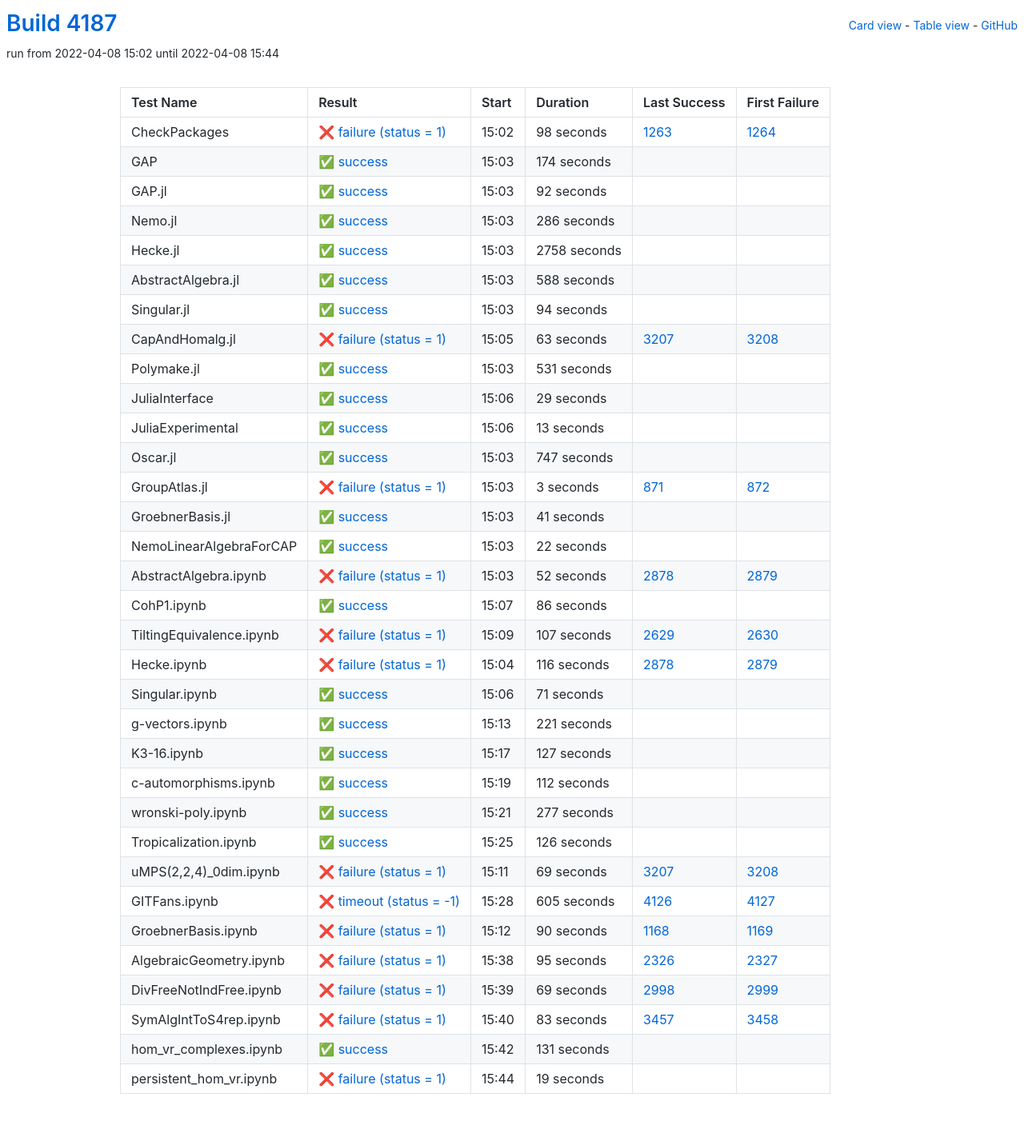
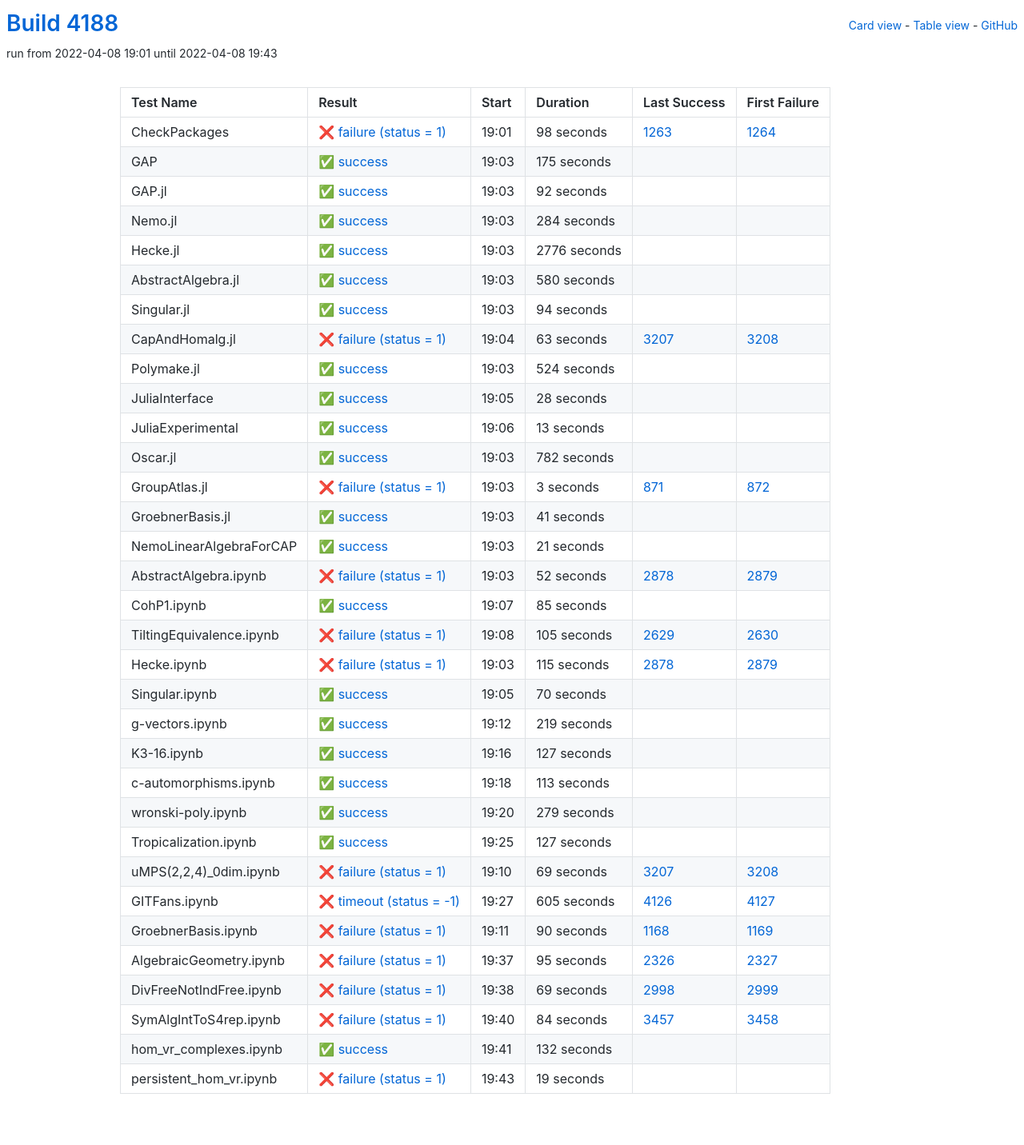
Before and after one commit to oscar-system/oscar-ci-status-stable, a Jekyll site: the page built from table.html, in a window 1280 px wide. Shown: the whole page at 80% size. Built offline with Jekyll 4.4.1, drawn with Linux system fonts in a browser that asks for light colours.

Commit message:
Build #4188

```diff
--- a/_data/ci.yml
+++ b/_data/ci.yml
@@ -1,6 +1,6 @@
 ---
-build: 4187
-build_url: https://oscarci.mathematik.uni-kl.de/job/oscar-stable/4187/
+build: 4188
+build_url: https://oscarci.mathematik.uni-kl.de/job/oscar-stable/4188/
 job: oscar-stable
 organization: oscar-system
 repo: oscar-ci-status-stable
@@ -8,8 +8,8 @@ repourl: https://github.com/oscar-system/oscar-ci-status-stable
 tests:
 - name: CheckPackages
   id: checkpackages
-  log: https://oscarci.mathematik.uni-kl.de/job/oscar-stable/4187/artifact/logs/build-4187/CheckPackages.log
-  start: 2022-04-08 15:02
+  log: https://oscarci.mathematik.uni-kl.de/job/oscar-stable/4188/artifact/logs/build-4188/CheckPackages.log
+  start: 2022-04-08 19:01
   success: false
   exitcode: 1
   status: failure
@@ -20,20 +20,20 @@ tests:
   first_failure_url: https://oscarci.mathematik.uni-kl.de/job/oscar-stable/1264/
 - name: GAP
   id: gap
-  log: https://oscarci.mathematik.uni-kl.de/job/oscar-stable/4187/artifact/logs/build-4187/GAP.log
-  start: 2022-04-08 15:03
+  log: https://oscarci.mathematik.uni-kl.de/job/oscar-stable/4188/artifact/logs/build-4188/GAP.log
+  start: 2022-04-08 19:03
   success: true
   exitcode: 0
   status: success
-  duration: 174
+  duration: 175
   last_success: false
   last_success_url:
   first_failure: false
   first_failure_url:
 - name: GAP.jl
   id: gap-jl
-  log: https://oscarci.mathematik.uni-kl.de/job/oscar-stable/4187/artifact/logs/build-4187/GAP.jl.log
-  start: 2022-04-08 15:03
+  log: https://oscarci.mathematik.uni-kl.de/job/oscar-stable/4188/artifact/logs/build-4188/GAP.jl.log
+  start: 2022-04-08 19:03
   success: true
   exitcode: 0
   status: success
@@ -44,44 +44,44 @@ tests:
   first_failure_url:
 - name: Nemo.jl
   id: nemo-jl
-  log: https://oscarci.mathematik.uni-kl.de/job/oscar-stable/4187/artifact/logs/build-4187/Nemo.jl.log
-  start: 2022-04-08 15:03
+  log: https://oscarci.mathematik.uni-kl.de/job/oscar-stable/4188/artifact/logs/build-4188/Nemo.jl.log
+  start: 2022-04-08 19:03
   success: true
   exitcode: 0
   status: success
-  duration: 286
+  duration: 284
   last_success: false
   last_success_url:
   first_failure: false
   first_failure_url:
 - name: Hecke.jl
   id: hecke-jl
-  log: https://oscarci.mathematik.uni-kl.de/job/oscar-stable/4187/artifact/logs/build-4187/Hecke.jl.log
-  start: 2022-04-08 15:03
+  log: https://oscarci.mathematik.uni-kl.de/job/oscar-stable/4188/artifact/logs/build-4188/Hecke.jl.log
+  start: 2022-04-08 19:03
   success: true
   exitcode: 0
   status: success
-  duration: 2758
+  duration: 2776
   last_success: false
   last_success_url:
   first_failure: false
   first_failure_url:
 - name: AbstractAlgebra.jl
   id: abstractalgebra-jl
-  log: https://oscarci.mathematik.uni-kl.de/job/oscar-stable/4187/artifact/logs/build-4187/AbstractAlgebra.jl.log
-  start: 2022-04-08 15:03
+  log: https://oscarci.mathematik.uni-kl.de/job/oscar-stable/4188/artifact/logs/build-4188/AbstractAlgebra.jl.log
+  start: 2022-04-08 19:03
   success: true
   exitcode: 0
   status: success
-  duration: 588
+  duration: 580
   last_success: false
   last_success_url:
   first_failure: false
   first_failure_url:
 - name: Singular.jl
   id: singular-jl
-  log: https://oscarci.mathematik.uni-kl.de/job/oscar-stable/4187/artifact/logs/build-4187/Singular.jl.log
-  start: 2022-04-08 15:03
+  log: https://oscarci.mathematik.uni-kl.de/job/oscar-stable/4188/artifact/logs/build-4188/Singular.jl.log
+  start: 2022-04-08 19:03
   success: true
   exitcode: 0
   status: success
@@ -92,8 +92,8 @@ tests:
   first_failure_url:
 - name: CapAndHomalg.jl
   id: capandhomalg-jl
-  log: https://oscarci.mathematik.uni-kl.de/job/oscar-stable/4187/artifact/logs/build-4187/CapAndHomalg.jl.log
-  start: 2022-04-08 15:05
+  log: https://oscarci.mathematik.uni-kl.de/job/oscar-stable/4188/artifact/logs/build-4188/CapAndHomalg.jl.log
+  start: 2022-04-08 19:04
   success: false
   exitcode: 1
   status: failure
@@ -104,32 +104,32 @@ tests:
   first_failure_url: https://oscarci.mathematik.uni-kl.de/job/oscar-stable/3208/
 - name: Polymake.jl
   id: polymake-jl
-  log: https://oscarci.mathematik.uni-kl.de/job/oscar-stable/4187/artifact/logs/build-4187/Polymake.jl.log
-  start: 2022-04-08 15:03
+  log: https://oscarci.mathematik.uni-kl.de/job/oscar-stable/4188/artifact/logs/build-4188/Polymake.jl.log
+  start: 2022-04-08 19:03
   success: true
   exitcode: 0
   status: success
-  duration: 531
+  duration: 524
   last_success: false
   last_success_url:
   first_failure: false
   first_failure_url:
 - name: JuliaInterface
   id: juliainterface
-  log: https://oscarci.mathematik.uni-kl.de/job/oscar-stable/4187/artifact/logs/build-4187/JuliaInterface.log
-  start: 2022-04-08 15:06
+  log: https://oscarci.mathematik.uni-kl.de/job/oscar-stable/4188/artifact/logs/build-4188/JuliaInterface.log
+  start: 2022-04-08 19:05
   success: true
   exitcode: 0
   status: success
-  duration: 29
+  duration: 28
   last_success: false
   last_success_url:
   first_failure: false
   first_failure_url:
 - name: JuliaExperimental
   id: juliaexperimental
-  log: https://oscarci.mathematik.uni-kl.de/job/oscar-stable/4187/artifact/logs/build-4187/JuliaExperimental.log
-  start: 2022-04-08 15:06
+  log: https://oscarci.mathematik.uni-kl.de/job/oscar-stable/4188/artifact/logs/build-4188/JuliaExperimental.log
+  start: 2022-04-08 19:06
   success: true
   exitcode: 0
   status: success
@@ -140,20 +140,20 @@ tests:
   first_failure_url:
 - name: Oscar.jl
   id: oscar-jl
-  log: https://oscarci.mathematik.uni-kl.de/job/oscar-stable/4187/artifact/logs/build-4187/Oscar.jl.log
-  start: 2022-04-08 15:03
+  log: https://oscarci.mathematik.uni-kl.de/job/oscar-stable/4188/artifact/logs/build-4188/Oscar.jl.log
+  start: 2022-04-08 19:03
   success: true
   exitcode: 0
   status: success
-  duration: 747
+  duration: 782
   last_success: false
   last_success_url:
   first_failure: false
   first_failure_url:
 - name: GroupAtlas.jl
   id: groupatlas-jl
-  log: https://oscarci.mathematik.uni-kl.de/job/oscar-stable/4187/artifact/logs/build-4187/GroupAtlas.jl.log
-  start: 2022-04-08 15:03
+  log: https://oscarci.mathematik.uni-kl.de/job/oscar-stable/4188/artifact/logs/build-4188/GroupAtlas.jl.log
+  start: 2022-04-08 19:03
   success: false
   exitcode: 1
   status: failure
@@ -164,8 +164,8 @@ tests:
   first_failure_url: https://oscarci.mathematik.uni-kl.de/job/oscar-stable/872/
 - name: GroebnerBasis.jl
   id: groebnerbasis-jl
-  log: https://oscarci.mathematik.uni-kl.de/job/oscar-stable/4187/artifact/logs/build-4187/GroebnerBasis.jl.log
-  start: 2022-04-08 15:03
+  log: https://oscarci.mathematik.uni-kl.de/job/oscar-stable/4188/artifact/logs/build-4188/GroebnerBasis.jl.log
+  start: 2022-04-08 19:03
   success: true
   exitcode: 0
   status: success
@@ -176,20 +176,20 @@ tests:
   first_failure_url:
 - name: NemoLinearAlgebraForCAP
   id: nemolinearalgebraforcap
-  log: https://oscarci.mathematik.uni-kl.de/job/oscar-stable/4187/artifact/logs/build-4187/NemoLinearAlgebraForCAP.log
-  start: 2022-04-08 15:03
+  log: https://oscarci.mathematik.uni-kl.de/job/oscar-stable/4188/artifact/logs/build-4188/NemoLinearAlgebraForCAP.log
+  start: 2022-04-08 19:03
   success: true
   exitcode: 0
   status: success
-  duration: 22
+  duration: 21
   last_success: false
   last_success_url:
   first_failure: false
   first_failure_url:
 - name: AbstractAlgebra.ipynb
   id: abstractalgebra-ipynb
-  log: https://oscarci.mathematik.uni-kl.de/job/oscar-stable/4187/artifact/logs/build-4187/AbstractAlgebra.ipynb.log
-  start: 2022-04-08 15:03
+  log: https://oscarci.mathematik.uni-kl.de/job/oscar-stable/4188/artifact/logs/build-4188/AbstractAlgebra.ipynb.log
+  start: 2022-04-08 19:03
   success: false
   exitcode: 1
   status: failure
@@ -200,68 +200,68 @@ tests:
   first_failure_url: https://oscarci.mathematik.uni-kl.de/job/oscar-stable/2879/
 - name: CohP1.ipynb
   id: cohp1-ipynb
-  log: https://oscarci.mathematik.uni-kl.de/job/oscar-stable/4187/artifact/logs/build-4187/CohP1.ipynb.log
-  start: 2022-04-08 15:07
+  log: https://oscarci.mathematik.uni-kl.de/job/oscar-stable/4188/artifact/logs/build-4188/CohP1.ipynb.log
+  start: 2022-04-08 19:07
   success: true
   exitcode: 0
   status: success
-  duration: 86
+  duration: 85
   last_success: false
   last_success_url:
   first_failure: false
   first_failure_url:
 - name: TiltingEquivalence.ipynb
   id: tiltingequivalence-ipynb
-  log: https://oscarci.mathematik.uni-kl.de/job/oscar-stable/4187/artifact/logs/build-4187/TiltingEquivalence.ipynb.log
-  start: 2022-04-08 15:09
+  log: https://oscarci.mathematik.uni-kl.de/job/oscar-stable/4188/artifact/logs/build-4188/TiltingEquivalence.ipynb.log
+  start: 2022-04-08 19:08
   success: false
   exitcode: 1
   status: failure
-  duration: 107
+  duration: 105
   last_success: 2629
   last_success_url: https://oscarci.mathematik.uni-kl.de/job/oscar-stable/2629/
   first_failure: 2630
   first_failure_url: https://oscarci.mathematik.uni-kl.de/job/oscar-stable/2630/
 - name: Hecke.ipynb
   id: hecke-ipynb
-  log: https://oscarci.mathematik.uni-kl.de/job/oscar-stable/4187/artifact/logs/build-4187/Hecke.ipynb.log
-  start: 2022-04-08 15:04
+  log: https://oscarci.mathematik.uni-kl.de/job/oscar-stable/4188/artifact/logs/build-4188/Hecke.ipynb.log
+  start: 2022-04-08 19:03
   success: false
   exitcode: 1
   status: failure
-  duration: 116
+  duration: 115
   last_success: 2878
   last_success_url: https://oscarci.mathematik.uni-kl.de/job/oscar-stable/2878/
   first_failure: 2879
   first_failure_url: https://oscarci.mathematik.uni-kl.de/job/oscar-stable/2879/
 - name: Singular.ipynb
   id: singular-ipynb
-  log: https://oscarci.mathematik.uni-kl.de/job/oscar-stable/4187/artifact/logs/build-4187/Singular.ipynb.log
-  start: 2022-04-08 15:06
+  log: https://oscarci.mathematik.uni-kl.de/job/oscar-stable/4188/artifact/logs/build-4188/Singular.ipynb.log
+  start: 2022-04-08 19:05
   success: true
   exitcode: 0
   status: success
-  duration: 71
+  duration: 70
   last_success: false
   last_success_url:
   first_failure: false
   first_failure_url:
 - name: g-vectors.ipynb
   id: g-vectors-ipynb
-  log: https://oscarci.mathematik.uni-kl.de/job/oscar-stable/4187/artifact/logs/build-4187/g-vectors.ipynb.log
-  start: 2022-04-08 15:13
+  log: https://oscarci.mathematik.uni-kl.de/job/oscar-stable/4188/artifact/logs/build-4188/g-vectors.ipynb.log
+  start: 2022-04-08 19:12
   success: true
   exitcode: 0
   status: success
-  duration: 221
+  duration: 219
   last_success: false
   last_success_url:
   first_failure: false
   first_failure_url:
 - name: K3-16.ipynb
   id: k3-16-ipynb
-  log: https://oscarci.mathematik.uni-kl.de/job/oscar-stable/4187/artifact/logs/build-4187/K3-16.ipynb.log
-  start: 2022-04-08 15:17
+  log: https://oscarci.mathematik.uni-kl.de/job/oscar-stable/4188/artifact/logs/build-4188/K3-16.ipynb.log
+  start: 2022-04-08 19:16
   success: true
   exitcode: 0
   status: success
@@ -272,44 +272,44 @@ tests:
   first_failure_url:
 - name: c-automorphisms.ipynb
   id: c-automorphisms-ipynb
-  log: https://oscarci.mathematik.uni-kl.de/job/oscar-stable/4187/artifact/logs/build-4187/c-automorphisms.ipynb.log
-  start: 2022-04-08 15:19
+  log: https://oscarci.mathematik.uni-kl.de/job/oscar-stable/4188/artifact/logs/build-4188/c-automorphisms.ipynb.log
+  start: 2022-04-08 19:18
   success: true
   exitcode: 0
   status: success
-  duration: 112
+  duration: 113
   last_success: false
   last_success_url:
   first_failure: false
   first_failure_url:
 - name: wronski-poly.ipynb
   id: wronski-poly-ipynb
-  log: https://oscarci.mathematik.uni-kl.de/job/oscar-stable/4187/artifact/logs/build-4187/wronski-poly.ipynb.log
-  start: 2022-04-08 15:21
+  log: https://oscarci.mathematik.uni-kl.de/job/oscar-stable/4188/artifact/logs/build-4188/wronski-poly.ipynb.log
+  start: 2022-04-08 19:20
   success: true
   exitcode: 0
   status: success
-  duration: 277
+  duration: 279
   last_success: false
   last_success_url:
   first_failure: false
   first_failure_url:
 - name: Tropicalization.ipynb
   id: tropicalization-ipynb
-  log: https://oscarci.mathematik.uni-kl.de/job/oscar-stable/4187/artifact/logs/build-4187/Tropicalization.ipynb.log
-  start: 2022-04-08 15:25
+  log: https://oscarci.mathematik.uni-kl.de/job/oscar-stable/4188/artifact/logs/build-4188/Tropicalization.ipynb.log
+  start: 2022-04-08 19:25
   success: true
   exitcode: 0
   status: success
-  duration: 126
+  duration: 127
   last_success: false
   last_success_url:
   first_failure: false
   first_failure_url:
 - name: uMPS(2,2,4)_0dim.ipynb
   id: umps-2-2-4-0dim-ipynb
-  log: https://oscarci.mathematik.uni-kl.de/job/oscar-stable/4187/artifact/logs/build-4187/uMPS-2-2-4-_0dim.ipynb.log
-  start: 2022-04-08 15:11
+  log: https://oscarci.mathematik.uni-kl.de/job/oscar-stable/4188/artifact/logs/build-4188/uMPS-2-2-4-_0dim.ipynb.log
+  start: 2022-04-08 19:10
   success: false
   exitcode: 1
   status: failure
@@ -320,8 +320,8 @@ tests:
   first_failure_url: https://oscarci.mathematik.uni-kl.de/job/oscar-stable/3208/
 - name: GITFans.ipynb
   id: gitfans-ipynb
-  log: https://oscarci.mathematik.uni-kl.de/job/oscar-stable/4187/artifact/logs/build-4187/GITFans.ipynb.log
-  start: 2022-04-08 15:28
+  log: https://oscarci.mathematik.uni-kl.de/job/oscar-stable/4188/artifact/logs/build-4188/GITFans.ipynb.log
+  start: 2022-04-08 19:27
   success: false
   exitcode: -1
   status: timeout
@@ -332,8 +332,8 @@ tests:
   first_failure_url: https://oscarci.mathematik.uni-kl.de/job/oscar-stable/4127/
 - name: GroebnerBasis.ipynb
   id: groebnerbasis-ipynb
-  log: https://oscarci.mathematik.uni-kl.de/job/oscar-stable/4187/artifact/logs/build-4187/GroebnerBasis.ipynb.log
-  start: 2022-04-08 15:12
+  log: https://oscarci.mathematik.uni-kl.de/job/oscar-stable/4188/artifact/logs/build-4188/GroebnerBasis.ipynb.log
+  start: 2022-04-08 19:11
   success: false
   exitcode: 1
   status: failure
@@ -344,8 +344,8 @@ tests:
   first_failure_url: https://oscarci.mathematik.uni-kl.de/job/oscar-stable/1169/
 - name: AlgebraicGeometry.ipynb
   id: algebraicgeometry-ipynb
-  log: https://oscarci.mathematik.uni-kl.de/job/oscar-stable/4187/artifact/logs/build-4187/AlgebraicGeometry.ipynb.log
-  start: 2022-04-08 15:38
+  log: https://oscarci.mathematik.uni-kl.de/job/oscar-stable/4188/artifact/logs/build-4188/AlgebraicGeometry.ipynb.log
+  start: 2022-04-08 19:37
   success: false
   exitcode: 1
   status: failure
@@ -356,8 +356,8 @@ tests:
   first_failure_url: https://oscarci.mathematik.uni-kl.de/job/oscar-stable/2327/
 - name: DivFreeNotIndFree.ipynb
   id: divfreenotindfree-ipynb
-  log: https://oscarci.mathematik.uni-kl.de/job/oscar-stable/4187/artifact/logs/build-4187/DivFreeNotIndFree.ipynb.log
-  start: 2022-04-08 15:39
+  log: https://oscarci.mathematik.uni-kl.de/job/oscar-stable/4188/artifact/logs/build-4188/DivFreeNotIndFree.ipynb.log
+  start: 2022-04-08 19:38
   success: false
   exitcode: 1
   status: failure
@@ -368,32 +368,32 @@ tests:
   first_failure_url: https://oscarci.mathematik.uni-kl.de/job/oscar-stable/2999/
 - name: SymAlgIntToS4rep.ipynb
   id: symalginttos4rep-ipynb
-  log: https://oscarci.mathematik.uni-kl.de/job/oscar-stable/4187/artifact/logs/build-4187/SymAlgIntToS4rep.ipynb.log
-  start: 2022-04-08 15:40
+  log: https://oscarci.mathematik.uni-kl.de/job/oscar-stable/4188/artifact/logs/build-4188/SymAlgIntToS4rep.ipynb.log
+  start: 2022-04-08 19:40
   success: false
   exitcode: 1
   status: failure
-  duration: 83
+  duration: 84
   last_success: 3457
   last_success_url: https://oscarci.mathematik.uni-kl.de/job/oscar-stable/3457/
   first_failure: 3458
   first_failure_url: https://oscarci.mathematik.uni-kl.de/job/oscar-stable/3458/
 - name: hom_vr_complexes.ipynb
   id: hom-vr-complexes-ipynb
-  log: https://oscarci.mathematik.uni-kl.de/job/oscar-stable/4187/artifact/logs/build-4187/hom_vr_complexes.ipynb.log
-  start: 2022-04-08 15:42
+  log: https://oscarci.mathematik.uni-kl.de/job/oscar-stable/4188/artifact/logs/build-4188/hom_vr_complexes.ipynb.log
+  start: 2022-04-08 19:41
   success: true
   exitcode: 0
   status: success
-  duration: 131
+  duration: 132
   last_success: false
   last_success_url:
   first_failure: false
   first_failure_url:
 - name: persistent_hom_vr.ipynb
   id: persistent-hom-vr-ipynb
-  log: https://oscarci.mathematik.uni-kl.de/job/oscar-stable/4187/artifact/logs/build-4187/persistent_hom_vr.ipynb.log
-  start: 2022-04-08 15:44
+  log: https://oscarci.mathematik.uni-kl.de/job/oscar-stable/4188/artifact/logs/build-4188/persistent_hom_vr.ipynb.log
+  start: 2022-04-08 19:43
   success: false
   exitcode: 1
   status: failure
```
Also changed, not shown: README.md.
